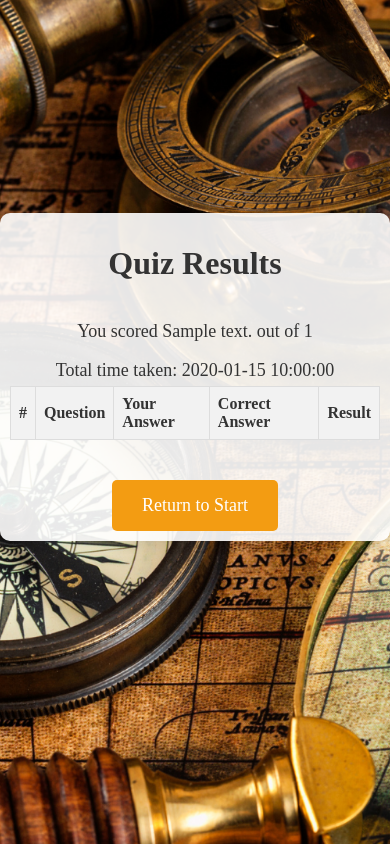
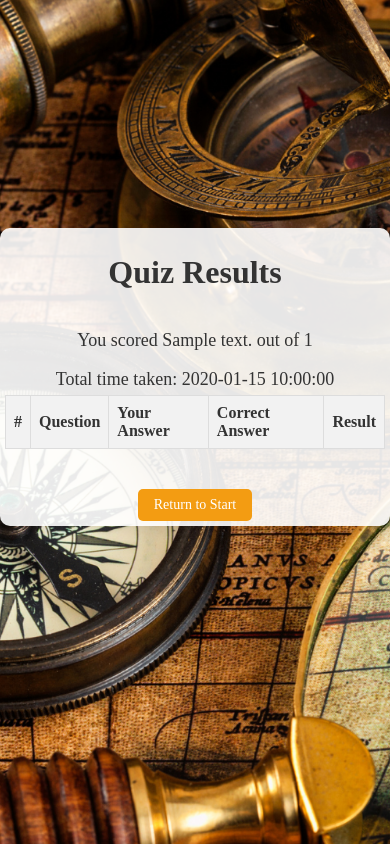
Before and after one commit to LEDBEST/geography-quiz, a Flask app: template templates/results.html in a window 390 px wide. Run offline with Flask 3, Linux system fonts and the light colour scheme; the template is opened without the code that fills it: most values are stand-ins (such as "Sample title", 1, 10 or a date in 2020); lists and menus that the app fills with data are empty.

Commit message:
Deploy to new Heroku app geo-quiz

```diff
--- a/templates/results.html
+++ b/templates/results.html
@@ -18,11 +18,22 @@
             justify-content: center;
             align-items: center;
             height: 100vh;
+            overflow-y: auto; /* Allow vertical scrolling */
         }
 
         /* Update fonts for results */
         h1, .score, .time, th, td {
             font-family: 'Cinzel Decorative', serif;
+        }
+
+        /* Styling for the quiz container */
+        .quiz-container {
+            max-height: 90vh; /* Maximum height of the container */
+            overflow-y: auto; /* Allow vertical scrolling */
+            background-color: rgba(255, 255, 255, 0.9);
+            padding: 20px;
+            border-radius: 10px;
+            box-shadow: 0px 0px 15px rgba(0, 0, 0, 0.1);
         }
 
         /* Styling for the button */
@@ -46,6 +57,33 @@
 
         .return-button:hover {
             background-color: #e67e22;
+        }
+
+        /* Mobile styles */
+        @media (max-width: 768px) {
+            .quiz-container {
+                width: 90%;
+                padding: 10px;
+                margin-top: 20px;
+            }
+
+            .return-button {
+                font-size: 16px;
+                padding: 10px 20px;
+            }
+        }
+
+        @media (max-width: 480px) {
+            .quiz-container {
+                width: 100%;
+                padding: 5px;
+                margin-top: 10px;
+            }
+
+            .return-button {
+                font-size: 14px;
+                padding: 8px 16px;
+            }
         }
     </style>
 </head>
```
